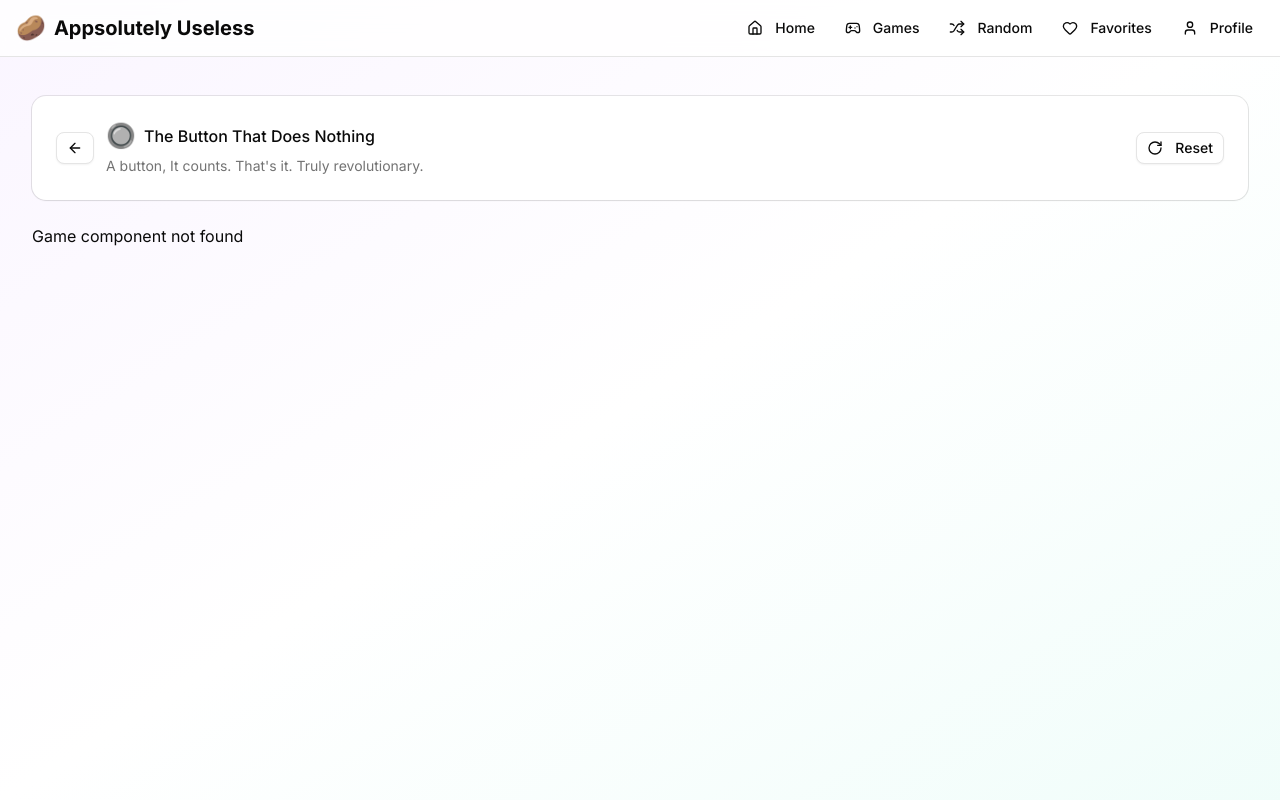
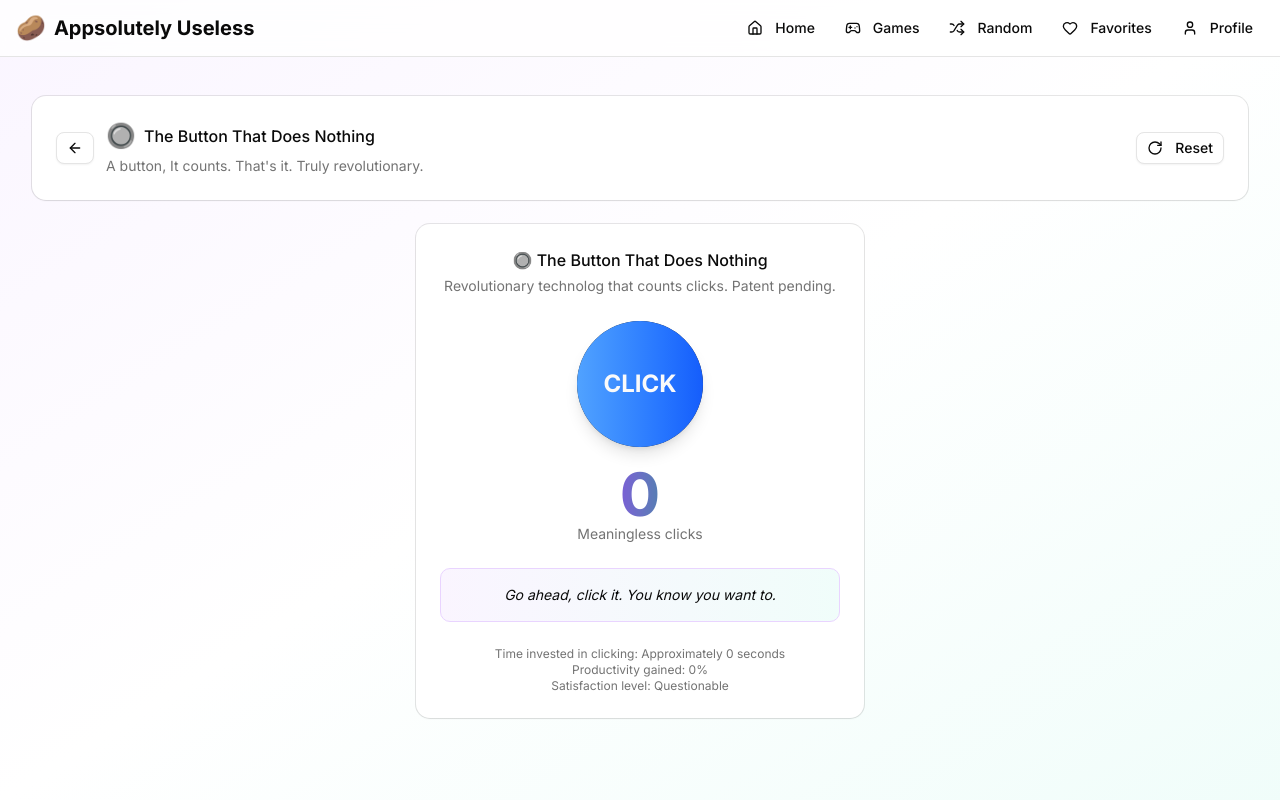
Before and after one commit to keerthi-officials/appsolutely-useless, a Next.js app: page /games/useless-button in a window 1280 px wide. Before the commit this address had no page. Built offline with nearby package versions, Linux system fonts and the light colour scheme.

Commit message:
added useless-button

```diff
--- a/app/games/[slug]/view.tsx
+++ b/app/games/[slug]/view.tsx
@@ -5,6 +5,7 @@ import { FortuneCookieGame } from "@/components/games/fortune-cookie";
 import { PunchSimulatorGame } from "@/components/games/punch-simulator";
 import { SoupOrSoapGame } from "@/components/games/soup-or-soap";
 import { TapToScreamGame } from "@/components/games/tap-to-scream";
+import { UselessButtonGame } from "@/components/games/useless-button";
 import { WaitingGame } from "@/components/games/waiting-game";
 import { Button } from "@/components/ui/button";
 import { Card, CardHeader, CardTitle } from "@/components/ui/card";
@@ -78,7 +79,9 @@ export function GamePageClient({ slug }: GamePageClientProps) {
       case "tap-to-scream":
         return <TapToScreamGame key={gameKey} />;
       case "fortune-cookie":
-        return <FortuneCookieGame key={gameKey} />
+        return <FortuneCookieGame key={gameKey} />;
+      case "useless-button":
+        return <UselessButtonGame key={gameKey} />;
       default:
         return <div>Game component not found</div>;
     }
--- a/components/games/useless-button.tsx
+++ b/components/games/useless-button.tsx
@@ -0,0 +1,157 @@
+"use client"
+
+import { incrementTaps } from "@/lib/storage"
+import { useState, useEffect } from "react"
+import { Card, CardContent, CardHeader, CardTitle } from "../ui/card"
+import { Button } from "../ui/button"
+
+export function UselessButtonGame() {
+    const [count, setCount] = useState(0)
+    const [isAnimating, setIsAnimating] = useState(false)
+    const [motivation, setMotivation] = useState('')
+
+  const getMotivationalMessage = (count: number) => {
+    if (count === 0) return "Go ahead, click it. You know you want to.";
+    if (count === 1)
+      return "Congratulations! You've accomplished absolutely nothing.";
+    if (count < 10)
+      return "Keep going! This is definitely a productive use of your time.";
+    if (count < 25) return "Wow, such dedication to pointlessness!";
+    if (count < 50) return "You're really committed to this meaningless task.";
+    if (count < 100) return "This is impressive levels of time wasting.";
+    if (count < 250)
+      return "You've clicked this button more times than most people blink in a minute.";
+    if (count < 500) return "At this point, you might as well keep going...";
+    if (count < 1000)
+      return "You're approaching legendary levels of button clicking.";
+    return "You are officially a master of pointless clicking. Congratulations?";
+  };
+
+  const getButtonSize = () => {
+    if (count < 10) return "w-32 h-32";
+    if (count < 50) return "w-36 h-36";
+    if (count < 100) return "w-40 h-40";
+    if (count < 500) return "w-44 h-44";
+    return "w-48 h-48"
+  }
+
+  const getButtonColor = () => {
+     const colors = [
+       "from-blue-400 to-blue-600",
+       "from-purple-400 to-purple-600",
+       "from-teal-400 to-teal-600",
+       "from-orange-400 to-orange-600",
+       "from-pink-400 to-pink-600",
+       "from-green-400 to-green-600",
+       "from-red-400 to-red-600",
+     ];
+     return colors[count % colors.length]
+  }
+
+  useEffect(() => {
+    setMotivation(getMotivationalMessage(count))
+  }, [count])
+
+  const handleClick = () => {
+    incrementTaps();
+    setCount(prev => prev + 1);
+    setIsAnimating(true);
+    setTimeout(() => setIsAnimating(false), 200);
+  }
+
+  const reset = () => {
+    incrementTaps();
+    setCount(0)
+  }
+
+  return (
+    <Card className="max-w-md mx-auto">
+      <CardHeader className="text-center">
+        <CardTitle>🔘 The Button That Does Nothing</CardTitle>
+        <p className="text-sm text-muted-foreground">
+          Revolutionary technolog that counts clicks. Patent pending.
+        </p>
+      </CardHeader>
+      <CardContent className="space-y-6">
+        <div className="flex flex-col items-center space-y-4">
+          <Button
+            onClick={handleClick}
+            className={`${getButtonSize()} rounded-full font-bold text-2xl transition-all duration-200 ${
+              isAnimating ? "scale-110" : "scale-100"
+            } bg-linear-to-r ${getButtonColor()} hover:scale-150 shadow-lg`}
+          >
+            CLICK
+          </Button>
+
+          <div className="text-center">
+            <div className="text-6xl font-bold bg-linear-to-r from-purple-600 to-teal-600 bg-clip-text text-transparent">
+              {count.toLocaleString()}
+            </div>
+            <div className="text-sm text-muted-foreground">
+              Meaningless clicks
+            </div>
+          </div>
+        </div>
+
+        <div className="text-center p-4 bg-linear-to-r from-purple-50 to-teal-50 border border-purple-200 rounded-lg">
+          <p className="text-sm italic">{motivation}</p>
+        </div>
+
+        {count > 0 && (
+          <div className="space-y-2">
+            <div className="text-sm font-medium">🏆 Achievements Unlocked:</div>
+            <div className="grid grid-cols-2 gap-2 text-xs">
+              {count >= 1 && (
+                <div className="p-2 bg-green-100 border border-green-300 rounded text-center">
+                  First Click!
+                </div>
+              )}
+              {count >= 10 && (
+                <div className="p-2 bg-blue-100 border border-blue-300 rounded text-center">
+                  Double Digits
+                </div>
+              )}
+              {count >= 50 && (
+                <div className="p-2 bg-purple-100 border border-purple-300 rounded text-center">
+                  Half Century
+                </div>
+              )}
+              {count >= 100 && (
+                <div className="p-2 bg-orange-100 border border-orange-300 rounded text-center">
+                  Centurion
+                </div>
+              )}
+              {count >= 500 && (
+                <div className="p-2 bg-red-100 border border-red-300 rounded text-center">
+                  Time Waster
+                </div>
+              )}
+              {count >= 1000 && (
+                <div className="p-2 bg-yellow-100 border border-yellow-300 rounded text-center">
+                  Legend
+                </div>
+              )}
+            </div>
+          </div>
+        )}
+
+        {count > 0 && (
+          <Button variant="outline" onClick={reset} className="w-full">
+            🗑️ Reset (Lose All Progress)
+          </Button>
+        )}
+
+        <div className="text-center text-xs text-muted-foreground">
+          <p>
+            Time invested in clicking: Approximately {Math.round(count * 0.5)}{" "}
+            seconds
+          </p>
+          <p>Productivity gained: 0%</p>
+          <p>Satisfaction level: Questionable</p>
+        </div>
+      </CardContent>
+    </Card>
+  );
+
+
+}
```
